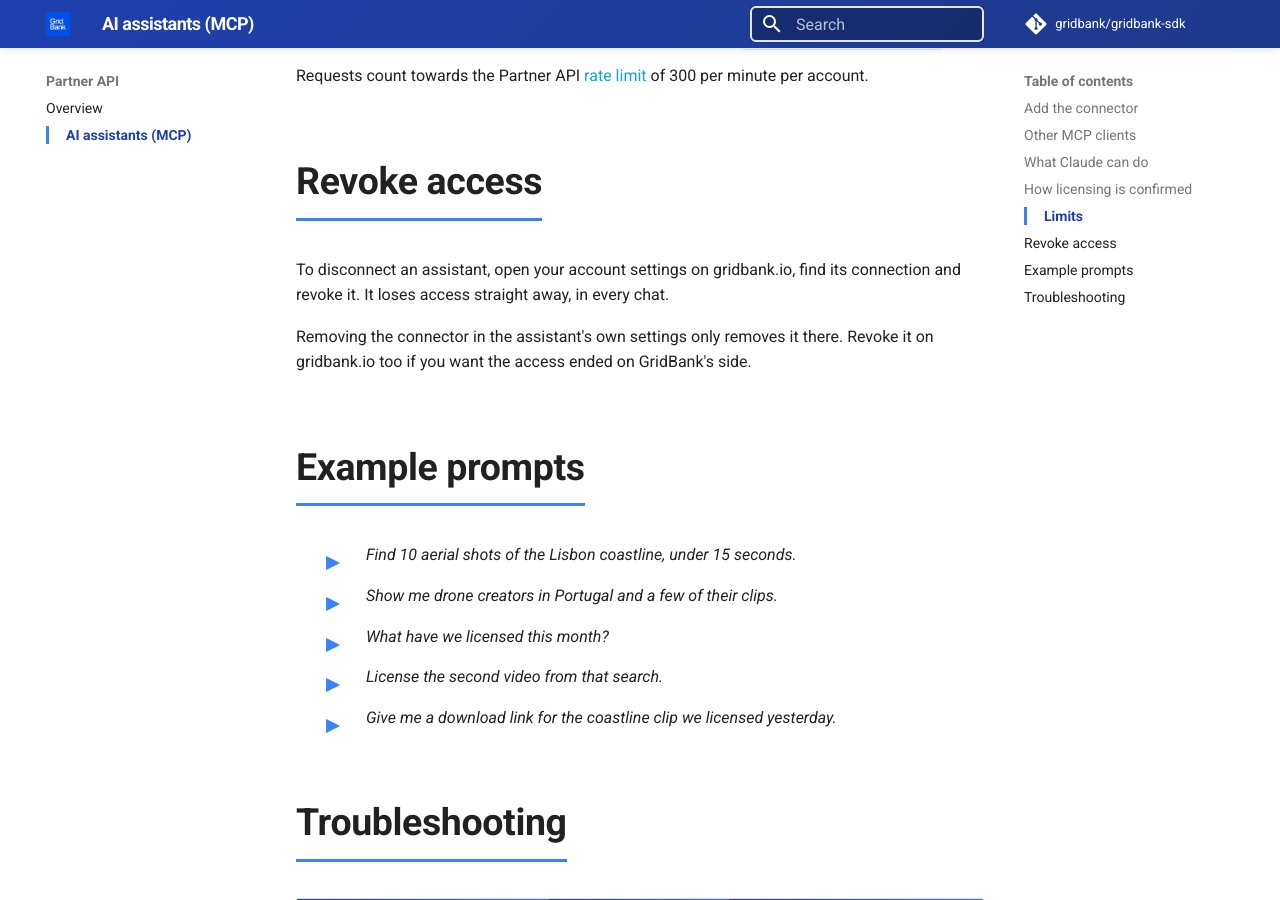
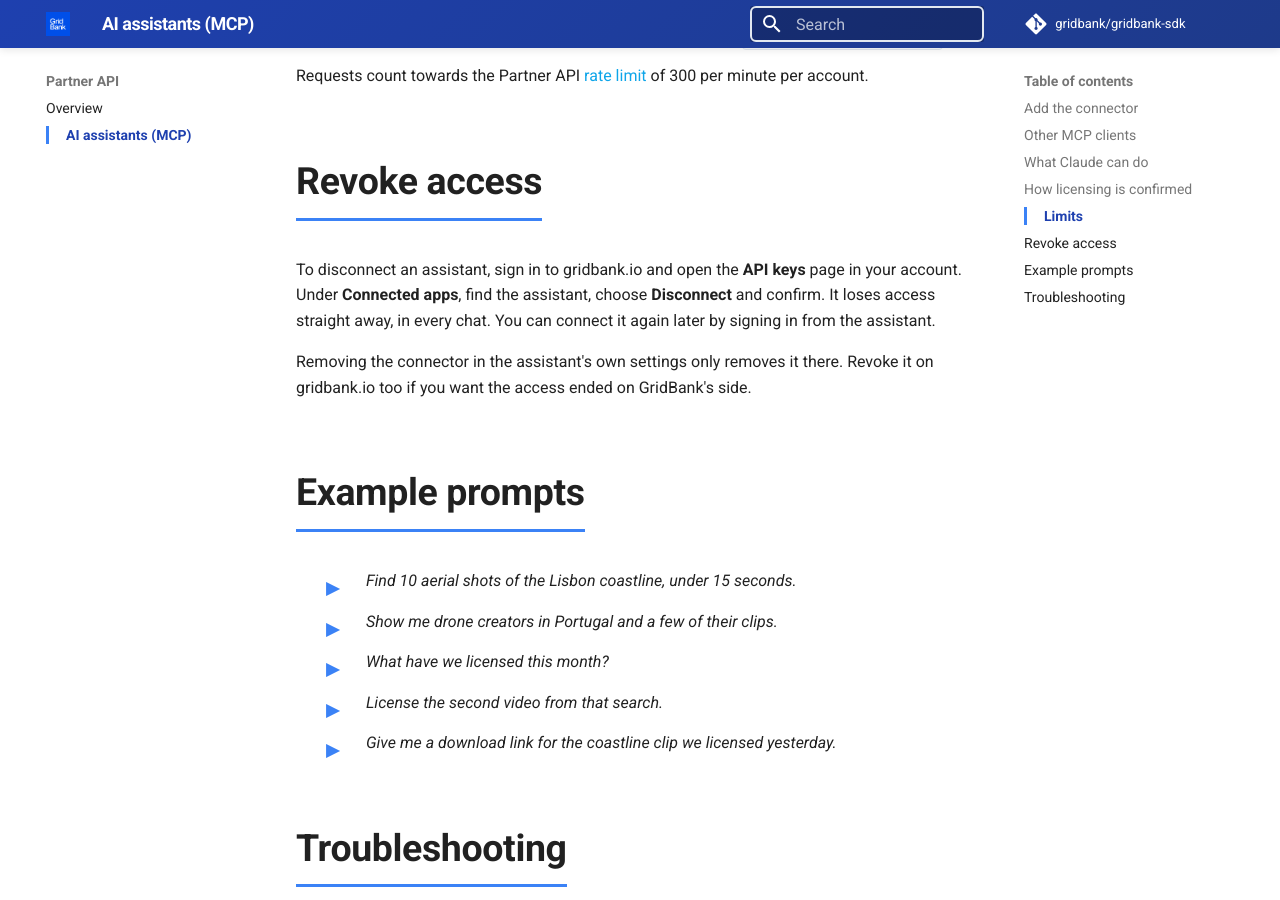
Before and after one commit to GridBank/gridbank-sdk, an MkDocs documentation site: the page built from docs/partner/mcp.md, in a window 1280 px wide and 900 px high, scrolled down 2968 px. Built offline with MkDocs 1.6.1 and Material for MkDocs 9.7.7, drawn with Linux system fonts in a browser that asks for light colours; comment, search, counter and statistics services are not loaded.

Commit message:
docs(86bd1etbn): say where to disconnect an assistant on gridbank.io
Co-Authored-By: Claude Opus 5.5 <noreply@anthropic.com>

```diff
--- a/docs/partner/mcp.md
+++ b/docs/partner/mcp.md
@@ -93,9 +93,10 @@ minute per account.
 
 ## Revoke access
 
-To disconnect an assistant, open your account settings on gridbank.io, find its
-connection and revoke it. It loses access straight away, in every chat.
-<!-- TODO: exact page and button name on gridbank.io. -->
+To disconnect an assistant, sign in to gridbank.io and open the **API keys** page in your
+account. Under **Connected apps**, find the assistant, choose **Disconnect** and confirm.
+It loses access straight away, in every chat. You can connect it again later by signing
+in from the assistant.
 
 Removing the connector in the assistant's own settings only removes it there. Revoke it on
 gridbank.io too if you want the access ended on GridBank's side.
```
